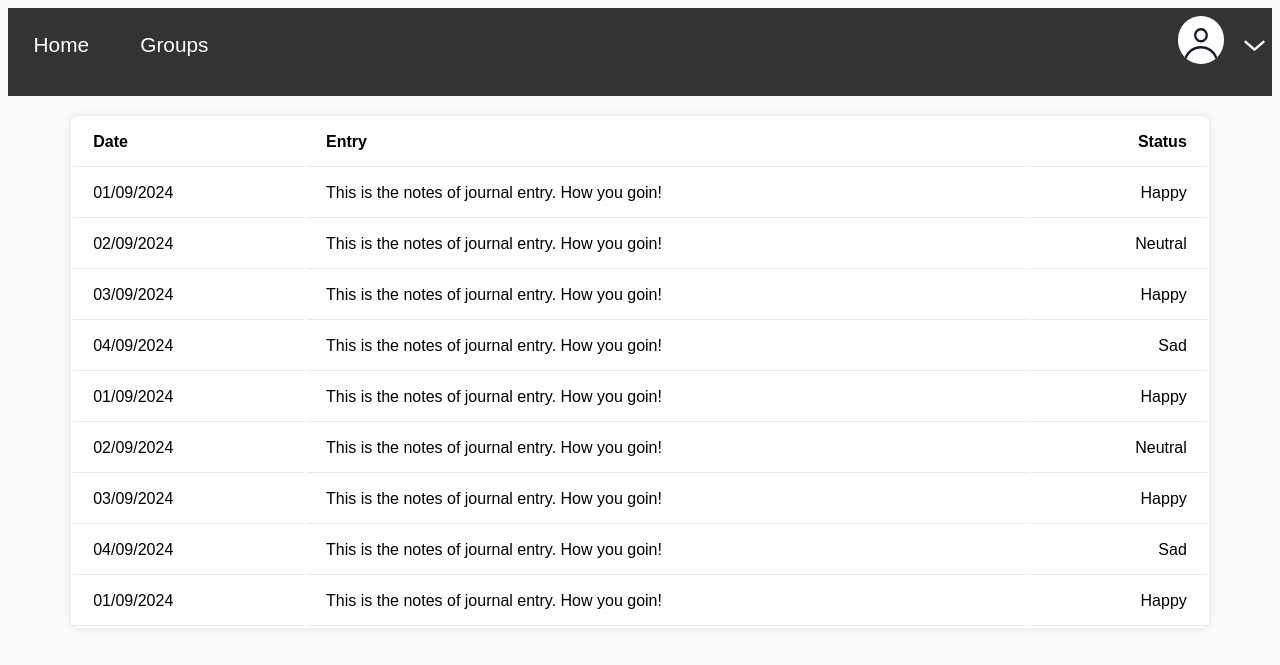
After one commit to KyleHaarhoff/CaRe_Group36, a PHP site: page /therapist/history/history.php in a window 1280 px wide. The commit adds this page. Shown: the top 665 px of the page. Run offline with PHP 8.4, Linux system fonts and the light colour scheme.

Commit message:
patient view page

```diff
--- /dev/null
+++ b/therapist/history/history.css
@@ -0,0 +1,35 @@
+* {
+    padding: 0;
+    box-sizing: border-box;
+    font-family: Arial, sans-serif;
+}
+body {
+    background-color: #fafafa;
+
+}
+
+.main{
+    margin: 20px auto;
+    width: 90%;
+    background: #fff;
+    border-radius: 8px;
+    box-shadow: 0 0 10px rgba(0, 0, 0, 0.1);
+}
+
+
+.history_table {
+    width: 100%;
+}
+th, td {
+
+    padding: 15px 20px;
+    text-align: left;
+    border-bottom: 1px solid #EBEBEB;
+
+}
+.history_table th:last-child {
+    text-align: right;
+}
+.history_table td:last-child {
+    text-align: right;
+}
--- /dev/null
+++ b/therapist/history/history.php
@@ -0,0 +1,85 @@
+<!DOCTYPE html>
+<html lang="en">
+
+<head>
+    <meta charset="UTF-8">
+    <meta name="viewport" content="width=device-width, initial-scale=1.0">
+    <title>History </title>
+    <link rel="stylesheet" href="history.css">
+
+</head>
+
+<body>
+    <header>
+        <?php include "../../common/navbar/navbar.php"; ?>
+    </header>
+    <main class="main">
+
+        <table class="history_table">
+            <thead>
+                <tr>
+                    <th>Date</th>
+                    <th>Entry</th>
+                    <th>Status</th>
+                </tr>
+            </thead>
+            <tbody>
+                <tr>
+                    <td>01/09/2024</td>
+                    <td>This is the notes of journal entry. How you goin!</td>
+                    <td>Happy</td>
+                </tr>
+                <tr>
+                    <td>02/09/2024</td>
+                    <td>This is the notes of journal entry. How you goin!</td>
+                    <td>Neutral</td>
+                </tr>
+                <tr>
+                    <td>03/09/2024</td>
+                    <td>This is the notes of journal entry. How you goin!</td>
+                    <td>Happy</td>
+                </tr>
+                <tr>
+                    <td>04/09/2024</td>
+                    <td>This is the notes of journal entry. How you goin!</td>
+                    <td>Sad</td>
+                </tr>
+                <tr>
+                    <td>01/09/2024</td>
+                    <td>This is the notes of journal entry. How you goin!</td>
+                    <td>Happy</td>
+                </tr>
+                <tr>
+                    <td>02/09/2024</td>
+                    <td>This is the notes of journal entry. How you goin!</td>
+                    <td>Neutral</td>
+                </tr>
+                <tr>
+                    <td>03/09/2024</td>
+                    <td>This is the notes of journal entry. How you goin!</td>
+                    <td>Happy</td>
+                </tr>
+                <tr>
+                    <td>04/09/2024</td>
+                    <td>This is the notes of journal entry. How you goin!</td>
+                    <td>Sad</td>
+                </tr>
+                <tr>
+                    <td>01/09/2024</td>
+                    <td>This is the notes of journal entry. How you goin!</td>
+                    <td>Happy</td>
+                </tr>
+
+
+            </tbody>
+
+
+        </table>
+
+
+    </main>
+    <script src="script.js"></script>
+
+</body>
+
+</html>
--- a/therapist/patient_view_page/view_page.css
+++ b/therapist/patient_view_page/view_page.css
@@ -67,9 +67,9 @@ main{
     border: none;
     padding: 10px 20px;
     border-radius: 4px;
-    cursor: pointer;
-    margin-left: auto;
-    display: flex;
+    margin-left: 0%;
+
+
 }
 
 
```
Also changed, not shown: therapist/patient_view_page/patient_view_page.php (+8 -2 lines), therapist/history/history.js (added).
